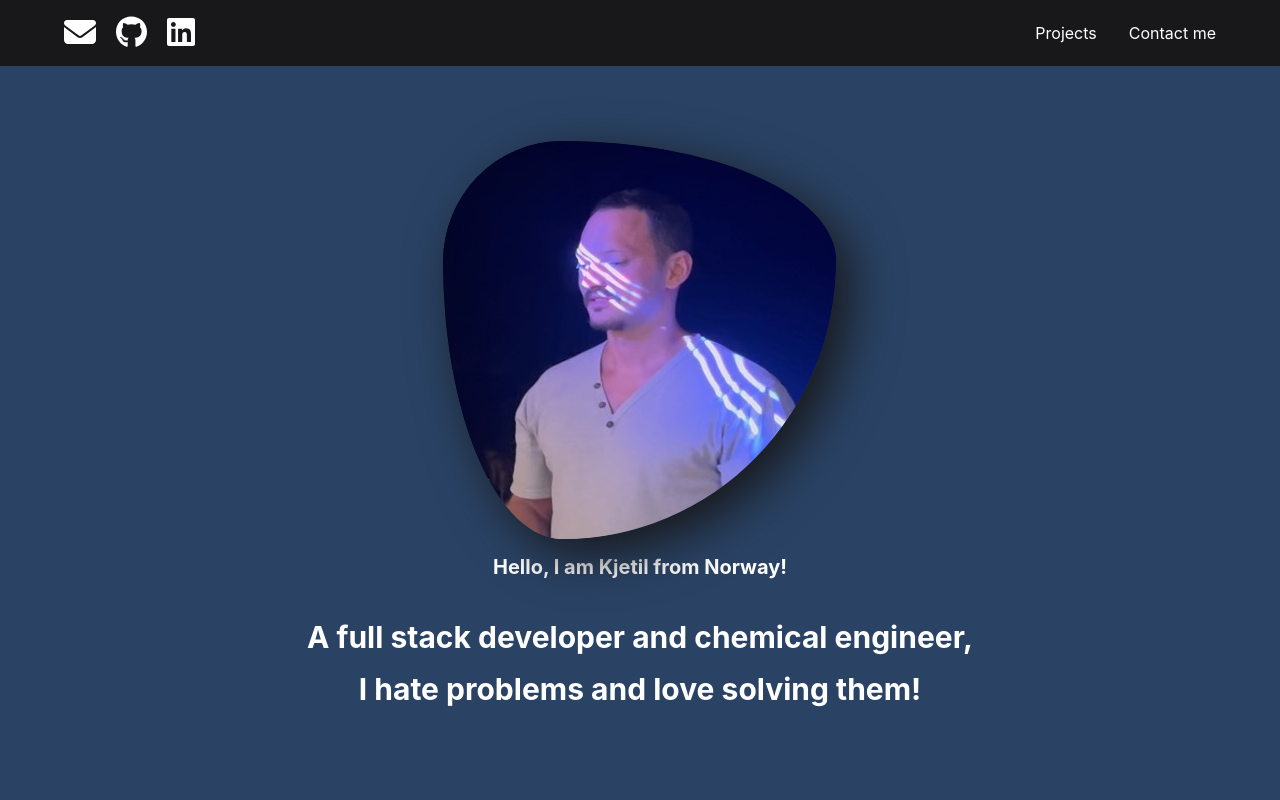
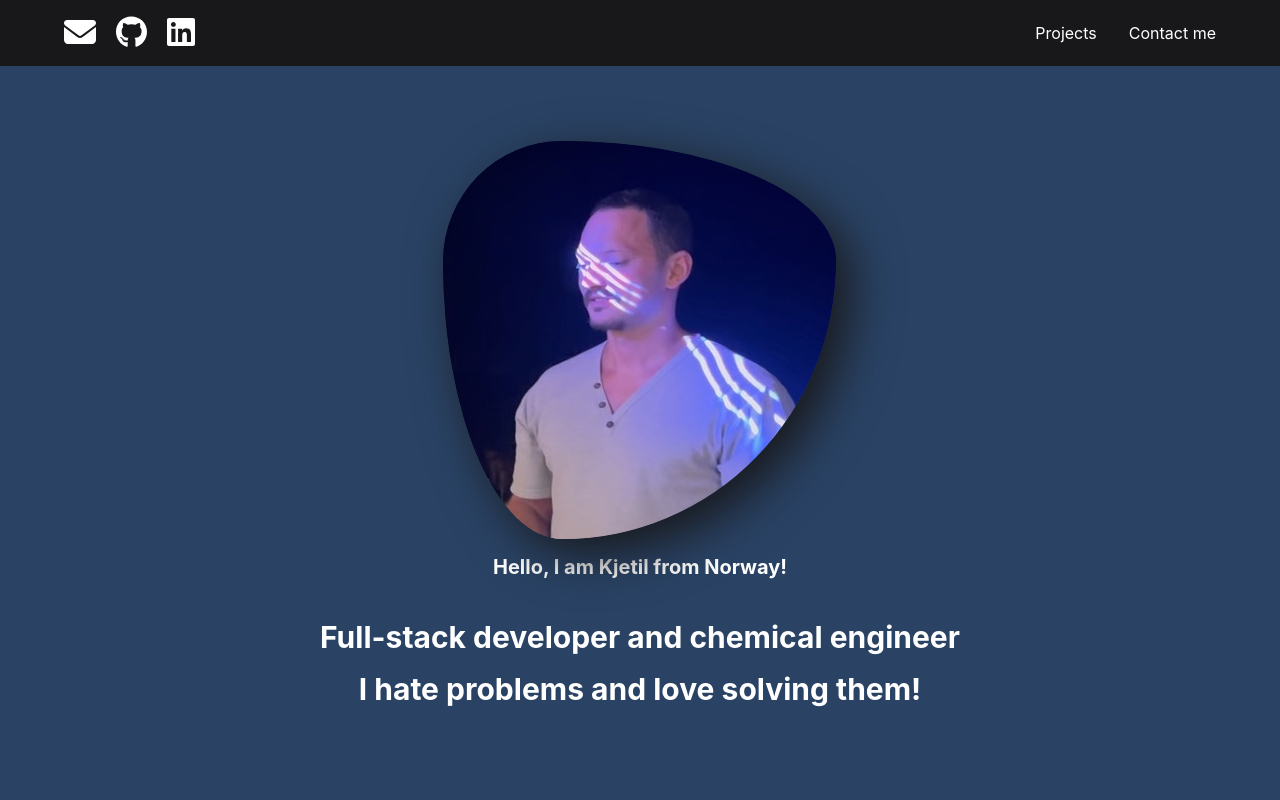
Before and after one commit to kjebrak/kjebrak.github.io, a React (Create React App) app: page / in a window 1280 px wide. Shown: the top 800 px of the page. Built offline with nearby package versions, Linux system fonts and the light colour scheme.

Commit message:
minor changes in spelling

```diff
--- a/public/index.html
+++ b/public/index.html
@@ -6,7 +6,7 @@
     <meta name="viewport" content="width=device-width, initial-scale=1" />
     <meta name="theme-color" content="#000000" />
     <meta
-      name="Portfolio Page"
+      name="Portfolio page"
       content="Portfolio page to showcase projects and skills."
     />
     <link rel="apple-touch-icon" href="%PUBLIC_URL%/logo192.png" />
--- a/src/components/LandingSection.js
+++ b/src/components/LandingSection.js
@@ -5,7 +5,7 @@ import avatar_img from "../images/avatar_light_tropical.jpg";
 import { formatWithCursor } from "prettier";
 
 const greeting = "Hello, I am Kjetil from Norway!";
-const bio1 = "A full stack developer and chemical engineer,";
+const bio1 = "Full-stack developer and chemical engineer";
 const bio2 = "I hate problems and love solving them!";
 
 const fluidAvatar = keyframes`
@@ -38,7 +38,7 @@ const LandingSection = () => {
     <Avatar
     name="Avatar"
     src={avatar_img}
-    size='3xl'
+    size='3xl' // predefined size
     borderRadius={"30% 70% 70% 30% / 30% 30% 70% 70%"}
     boxShadow={"15px 15px 50px #18181b"}
     // animation={`${fluidAvatar} 4s ease-in-out 0s infinite normal ;`}
```
Also changed, not shown: src/images/wonderment_kb.jpeg (added).
